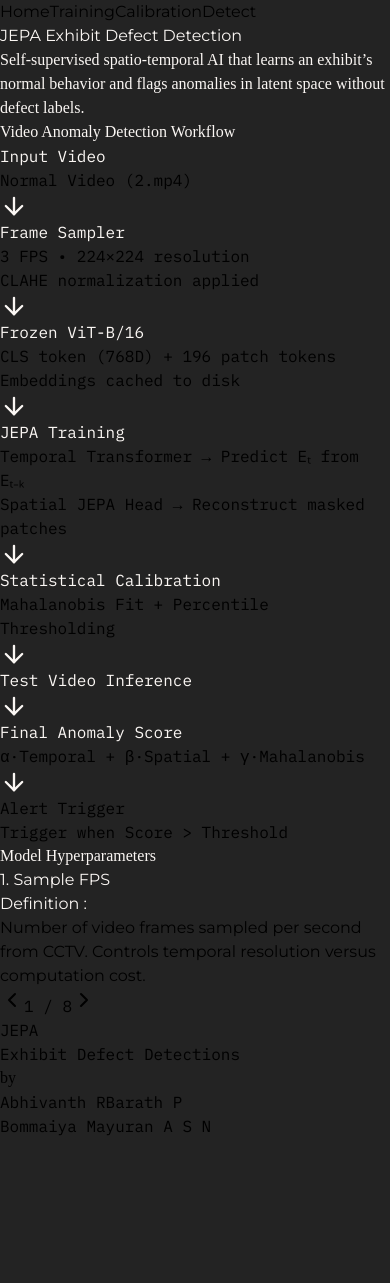
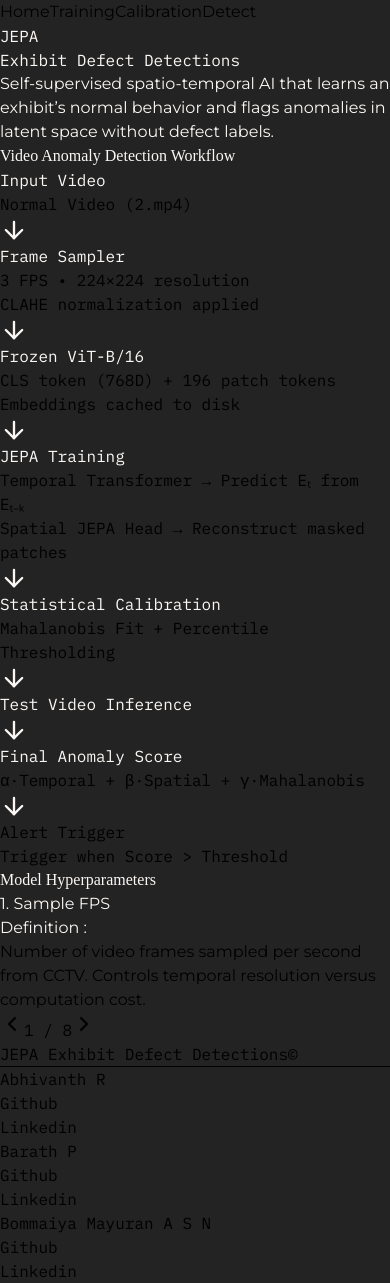
Before and after one commit to Barath4605/museum-defect-detector-frontend, a React (Vite) app in the folder defect-detector/: page / in a window 390 px wide. Before the commit the page ends 1138 px from the top, so only its background shows below. Built offline with nearby package versions, Linux system fonts and the light colour scheme.

Commit message:
Added footer

```diff
--- a/defect-detector/src/components/Footer.jsx
+++ b/defect-detector/src/components/Footer.jsx
@@ -6,32 +6,42 @@ const Footer = () => {
         {
             name: "Abhivanth R",
             github: "https://github.com/Abhivanth-08",
+            linkedin: "https://linkedin.com/in/abhivanth-r/",
         } ,
         {
             name: "Barath P",
             github: "https://github.com/Barath4605/",
+            linkedin: "https://www.linkedin.com/in/barath4605/"
         },
         {
             name: "Bommaiya Mayuran A S N",
-            github: "abhivanth",
+            github: "https://github.com/asnbommaiyamayuran-pixel",
+            linkedin: "https://www.linkedin.com/in/bommaiya-mayuran-a-s-n-2617772b8/"
         }
     ]
 
   return (
       <footer className="w-[80%] mx-auto">
-        <h1 className="text-9xl font-bold ibm-mono
-                        bg-linear-to-b from-black/80 via-black/80 to-transparent
-                        bg-clip-text text-transparent
-        ">
-            JEPA <br/> Exhibit Defect Detections
+        <h1 className="text-xl font-light ibm-mono text-white ">
+            JEPA Exhibit Defect Detections<span className="text-md">©</span>
         </h1>
-          <span className="text-white/40 mt-2 font-light text-lg">by</span>
+          <hr className="text-white/40 my-2"/>
           <div className="flex justify-between items-center space-x-2 mb-2 text-2xl text-white ibm-mono">
               {devs.map( (dev) => (
-                  <button className="cursor-pointer border-b text-white/50 hover:text-white border-white/50 hover:border-white"
-                          onClick={() => window.open(dev.github, "_blank")}>
-                      {dev.name}
-                  </button>
+                  <>
+                      <div>
+                          <h1 className="cursor-pointer w-fit text-3xl text-white border-white">
+                              {dev.name}
+                          </h1>
+                          <ul className="flex flex-col">
+                              <li className="ibm-mono text-neutral-50/50 border-b border-neutral-50/50 hover:border-neutral-50
+                                            w-fit text-base hover:text-neutral-50 cursor-pointer" onClick={() => window.open(dev.github , "_blank","noopener,noreferrer")}>Github</li>
+                              <li className="ibm-mono text-neutral-50/50 border-b border-neutral-50/50 hover:border-neutral-50
+                                            w-fit text-base hover:text-neutral-50 cursor-pointer" onClick={() => window.open(dev.linkedin , "_blank","noopener,noreferrer")}>Linkedin</li>
+                          </ul>
+                      </div>
+                  </>
+
               ))}
           </div>
       </footer>
--- a/defect-detector/src/components/homepage-components/Landing.jsx
+++ b/defect-detector/src/components/homepage-components/Landing.jsx
@@ -11,24 +11,20 @@ const Landing = () => {
                 text-white
                 bg-oxford-blue text-tan
                 items-center justify-center
-                text-center
                 border-b border-tan
           ">
-                <h1 className="
-                  text-3xl
-                  sm:text-4xl
-                  lg:text-6xl
-                  font-semibold
-                  montserrat
-                ">
-                    JEPA Exhibit Defect Detection
+                <h1 className="text-9xl font-bold ibm-mono
+                        bg-linear-to-b from-white/80 via-white/60 to-transparent
+                        bg-clip-text text-transparent w-[75%]
+        ">
+                    JEPA <br/> Exhibit Defect Detections
                 </h1>
 
                 <p className="
-
+                  text-center montserrat
                   w-full
                   sm:w-[80%]
-                  lg:w-[40%]
+                  lg:w-[50%]
                   text-base
                   sm:text-lg
                 ">
--- a/defect-detector/src/pages/Detect.jsx
+++ b/defect-detector/src/pages/Detect.jsx
@@ -288,10 +288,25 @@ const Detect = () => {
                     if (pendingRef.current) return;
                     if (!webcamVideoRef.current || !canvasRef.current) return;
                     if (ws.readyState !== WebSocket.OPEN) return;
+
                     const vid = webcamVideoRef.current;
                     const canvas = canvasRef.current;
-                    canvas.width = vid.videoWidth || 640; canvas.height = vid.videoHeight || 480;
-                    canvas.getContext("2d").drawImage(vid, 0, 0, canvas.width, canvas.height);
+
+                    // ── FIX: guard against black/empty frames ──────────────────
+                    // readyState < 2 = no decoded frame yet (HAVE_CURRENT_DATA=2)
+                    // videoWidth === 0 = stream dimensions not known yet
+                    if (vid.readyState < 2 || vid.videoWidth === 0 || vid.paused) return;
+
+                    canvas.width  = vid.videoWidth;
+                    canvas.height = vid.videoHeight;
+                    const ctx = canvas.getContext("2d");
+                    ctx.drawImage(vid, 0, 0, canvas.width, canvas.height);
+
+                    // Skip if center pixel is fully transparent (canvas not yet painted)
+                    const sample = ctx.getImageData(Math.floor(canvas.width / 2), Math.floor(canvas.height / 2), 1, 1).data;
+                    if (sample[3] === 0) return;
+                    // ──────────────────────────────────────────────────────────
+
                     canvas.toBlob((blob) => {
                         if (!blob) return;
                         blob.arrayBuffer().then((buf) => {
@@ -630,6 +645,7 @@ const Detect = () => {
                         {frames.length > 1 && (
                             <div className="w-full px-5 sm:px-10 py-14 border-b border-tan/10">
                                 <SectionHeader title="Anomaly Score Timeline" sub="Per-frame composite score — red dashed line is the calibrated threshold" />
+                                {/* FIX: explicit px height wrapper silences width(-1)/height(-1) warning */}
                                 <div className="bg-black/30 rounded-2xl p-4 sm:p-6 max-w-5xl mx-auto">
                                     <div style={{ width: "100%", height: 300 }}>
                                         <ResponsiveContainer width="100%" height="100%">
@@ -943,6 +959,7 @@ const Detect = () => {
                             {wcChartData.length > 2 && (
                                 <div className="mt-6 mb-4">
                                     <p className="text-[10px] montserrat tracking-[0.2em] uppercase opacity-30 mb-4 text-center">Live Score Timeline</p>
+                                    {/* FIX: explicit px height wrapper silences width(-1)/height(-1) warning */}
                                     <div className="bg-slate-800/30 border border-tan/10 rounded-2xl p-4 sm:p-6">
                                         <div style={{ width: "100%", height: 240 }}>
                                             <ResponsiveContainer width="100%" height="100%">
```
